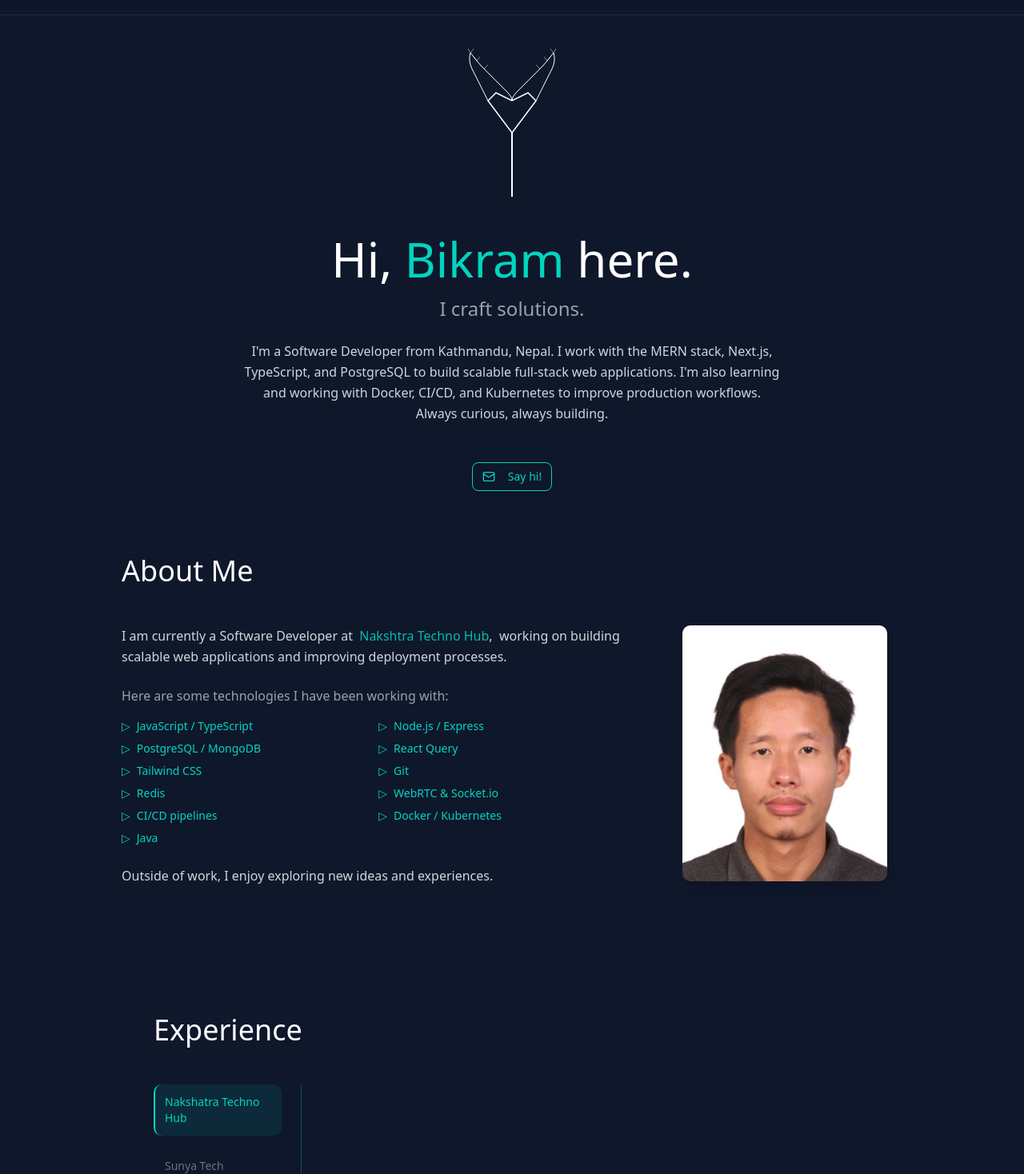
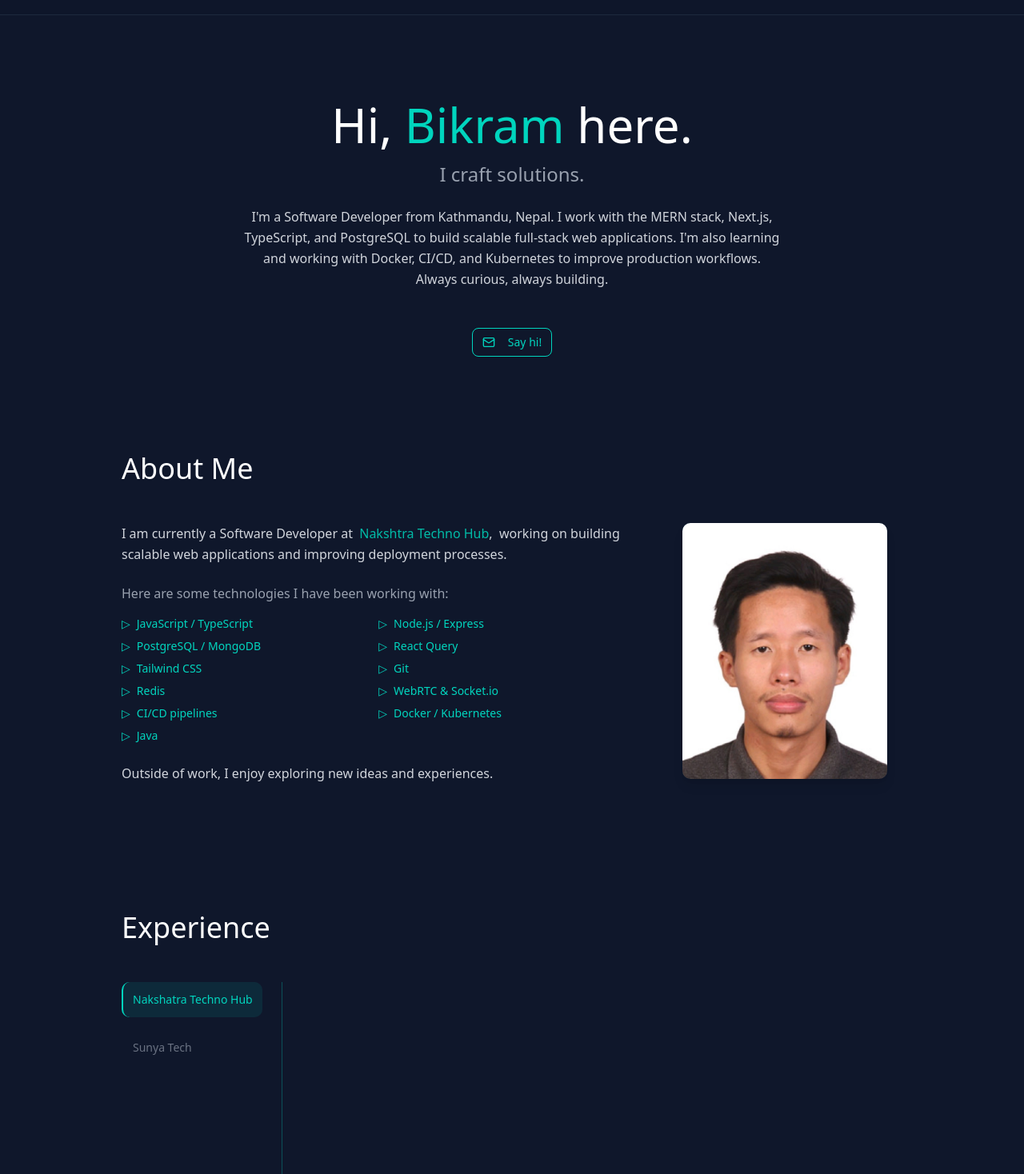
Before and after one commit to raibikram/portfolio-Nextjs, a Next.js app: page / in a window 1280 px wide. Shown: the part 42-1510 px from the top of the page at 80% size. Built offline with nearby package versions, Linux system fonts and the light colour scheme.

Commit message:
update content

```diff
--- a/src/components/experience.tsx
+++ b/src/components/experience.tsx
@@ -7,7 +7,7 @@ export default function Experience() {
   const [selectedIndex, setSelectedIndex] = useState(0);
 
   return (
-    <div className="max-w-4xl mx-auto">
+    <div className="max-w-5xl mx-auto ">
       <h2 className="text-3xl md:text-4xl font-light mb-12 text-left">
         {/* <span className="text-teal-400">/</span> */}
          Experience
@@ -15,7 +15,7 @@ export default function Experience() {
 
       <div className="hidden  sm:grid sm:grid-cols-5 gap-6">
         {/* Left column - Company names */}
-        <div className="md:col-span-1 space-y-2 md:space-y-4">
+        <div className="md:col-span-1 space-y-2 md:space-y-4 max-w-6xl">
           {experienceData.map((exp, index) => (
             <button
               key={index}
@@ -32,7 +32,7 @@ export default function Experience() {
         </div>
 
         {/* Right column - Experience details */}
-        <div className="md:col-span-4 border-l border-teal-400/30 pl-6">
+        <div className="sm:col-span-4 border-l border-teal-400/30 pl-6">
           <div className="h-auto">
             <div
               key={selectedIndex}
--- a/src/components/home.tsx
+++ b/src/components/home.tsx
@@ -6,7 +6,7 @@ function Home() {
   return (
     <>
       {/* Tree Illustration */}
-      <div className="mb-12">
+      {/* <div className="mb-12">
         <svg
           width="120"
           height="200"
@@ -56,9 +56,9 @@ function Home() {
             <line x1="95" y1="40" x2="90" y2="35" />
           </g>
         </svg>
-      </div>
+      </div> */}
 
-      <div className="mb-6">
+      <div className="mb-6 my-40">
         <h1 className="text-4xl md:text-6xl font-light mb-4">
           Hi, <span className="text-teal-400">Bikram</span> here.
         </h1>
--- a/src/components/portfolio.tsx
+++ b/src/components/portfolio.tsx
@@ -127,7 +127,7 @@ export default function Portfolio() {
         {/* Home Section */}
         <section
           id="home"
-          className="flex flex-col items-center justify-center px-6 text-center pt-20 max-w-5xl mx-auto w-full"
+          className="flex flex-col items-center justify-center px-6 text-center  max-w-5xl mx-auto w-full pb-10 "
         >
           <Home />
         </section>
```
